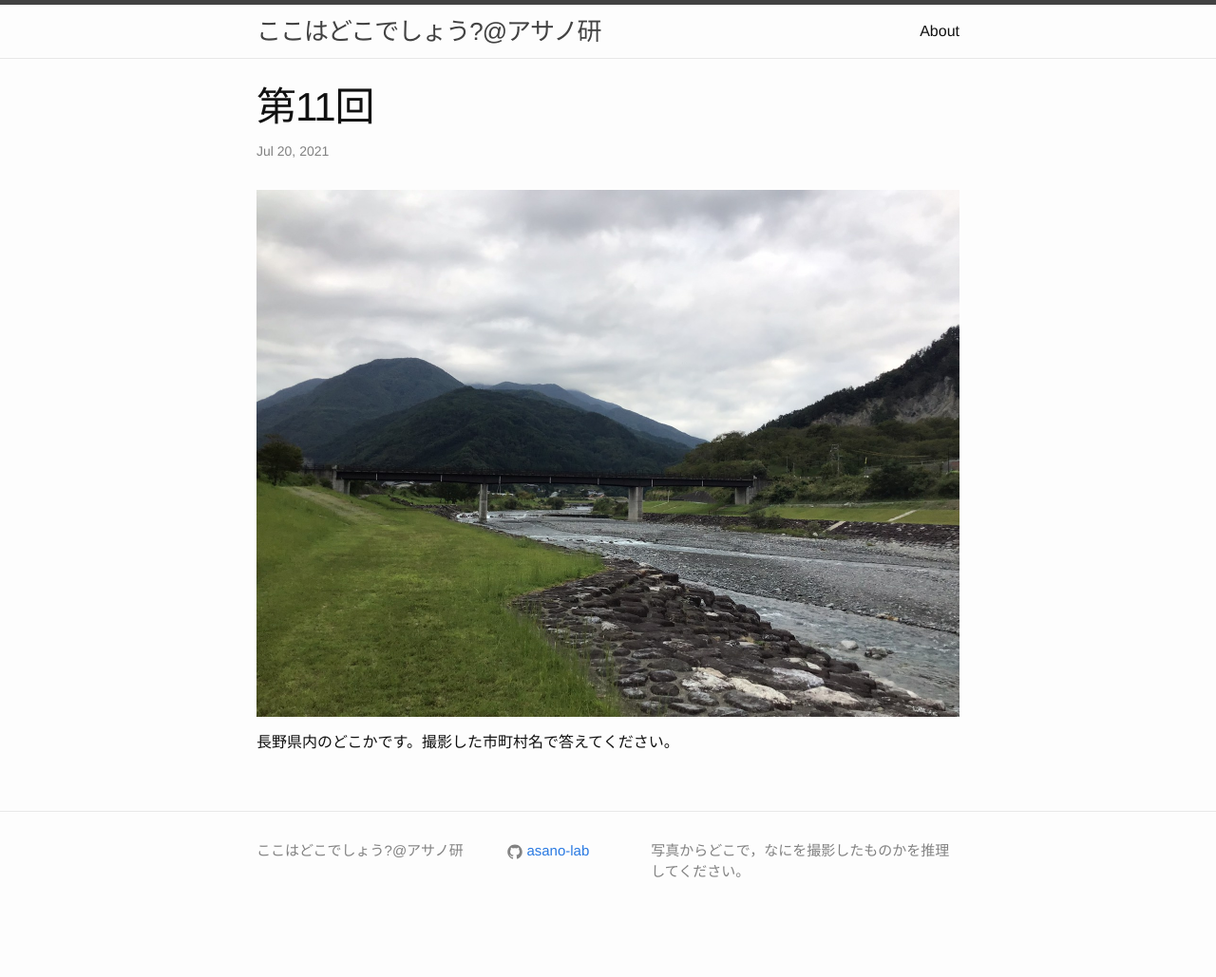
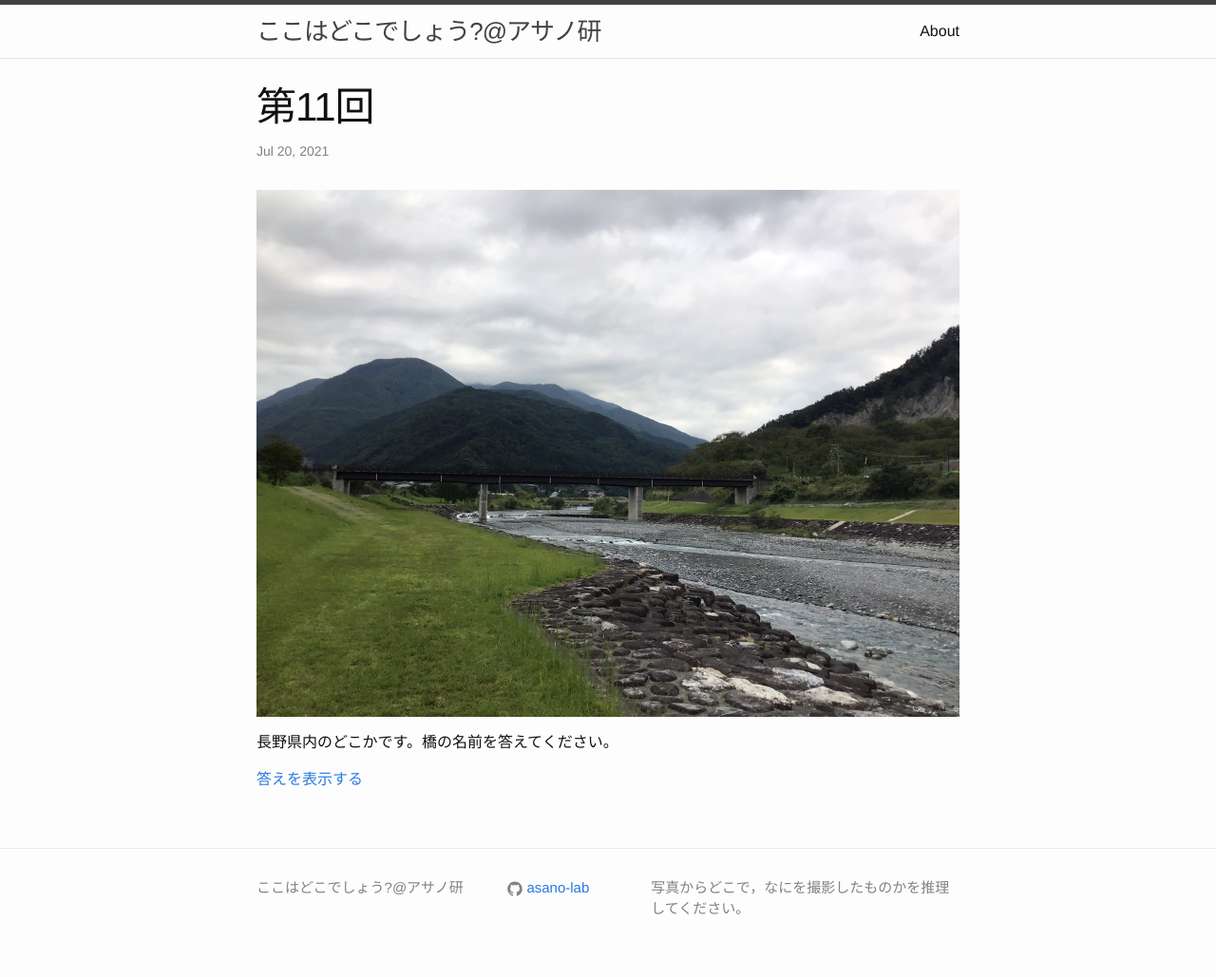
Before and after one commit to asano-lab/kokodoko, a Jekyll site: the page built from _posts/2021-07-20-q11.md, in a window 1280 px wide. Shown: the whole page at 95% size. Built offline with Jekyll 4.4.1, drawn with Linux system fonts in a browser that asks for light colours; before the commit the page ends 990 px from its top, so only the background shows below that.

Commit message:
第11問の解答を追加

```diff
--- a/_posts/2021-07-20-q11.md
+++ b/_posts/2021-07-20-q11.md
@@ -5,6 +5,10 @@
 categories: question
 ---
 
-![第11回　写真](/kokodoko/images/q11.jpg)
+![第11回　写真](/kokodoko/images/q11.jpg "橋")
 
-長野県内のどこかです。撮影した市町村名で答えてください。
+長野県内のどこかです。橋の名前を答えてください。
+
+[答えを表示する](javascript:void(0)){: #ansbtn}
+>長野県下伊那郡大鹿村 大西桜橋
+{: #answer}
```
